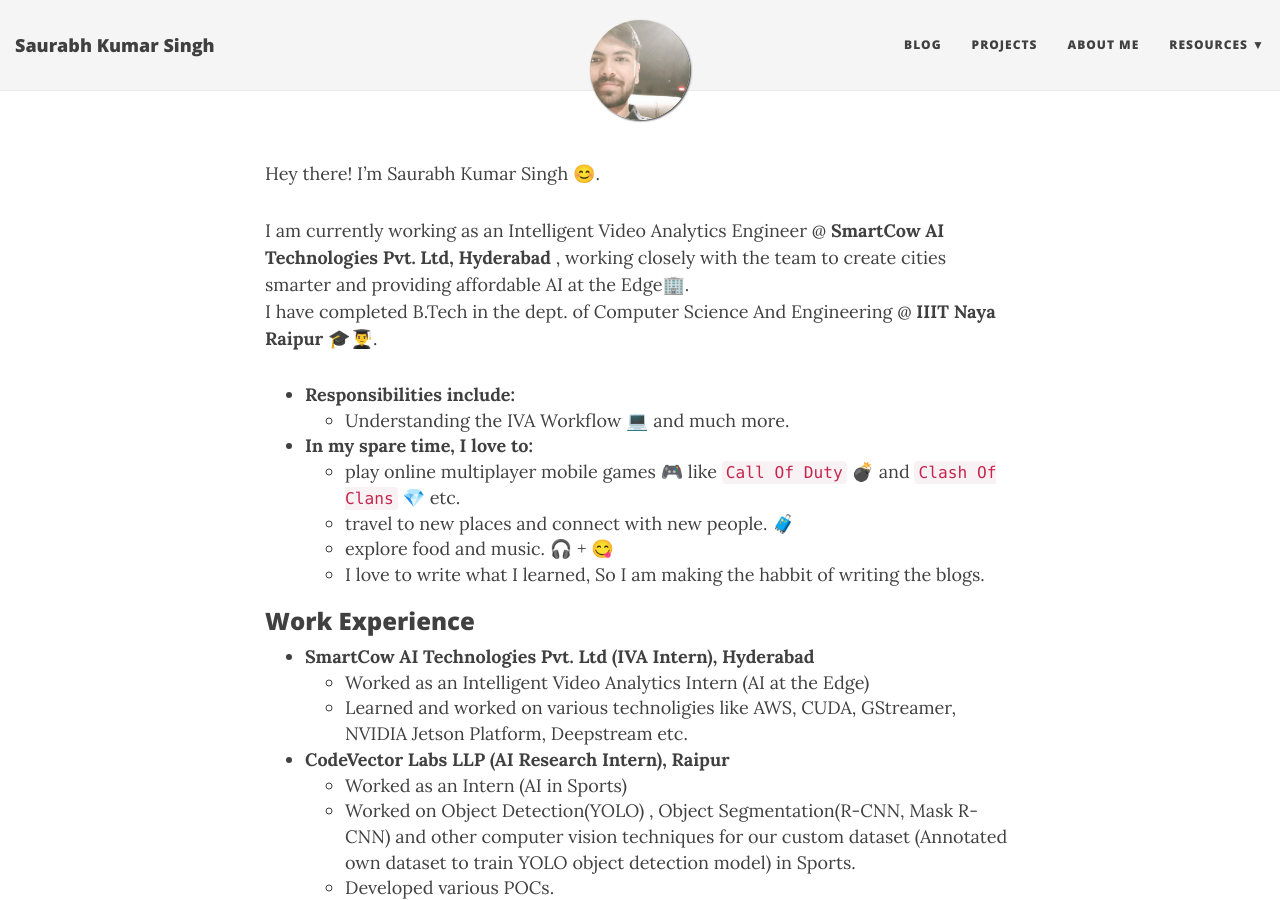
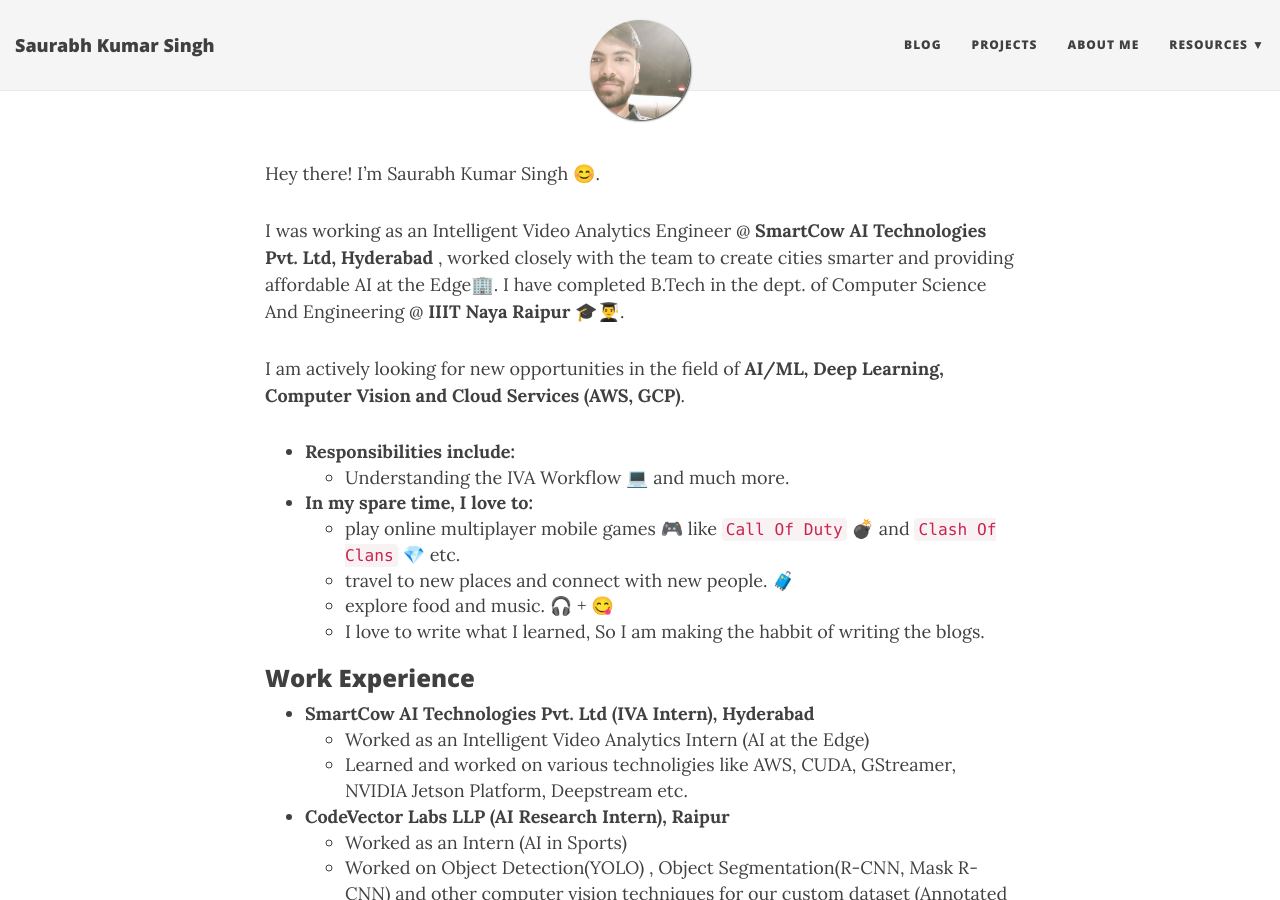
Before and after one commit to zenithexpo/temporary, a Jekyll site: the page built from aboutme.md, in a window 1280 px wide and 900 px high. Built offline with Jekyll 4.4.1, drawn with Linux system fonts in a browser that asks for light colours; nearby versions of some CDN libraries.

Commit message:
updated aboutme

```diff
--- a/aboutme.md
+++ b/aboutme.md
@@ -6,8 +6,10 @@ subtitle: Read below to find out why I might be interesting for you.
 
 Hey there! I'm Saurabh Kumar Singh 😊.
 
-I am currently working as an Intelligent Video Analytics Engineer @ **SmartCow AI Technologies Pvt. Ltd, Hyderabad** , working closely with the team to create cities smarter and providing affordable AI at the Edge🏢.
+I was working as an Intelligent Video Analytics Engineer @ **SmartCow AI Technologies Pvt. Ltd, Hyderabad** , worked closely with the team to create cities smarter and providing affordable AI at the Edge🏢.
 I have completed B.Tech in the dept. of Computer Science And Engineering @ **IIIT Naya Raipur** 🎓👨‍🎓.
+
+I am actively looking for new opportunities in the field of **AI/ML, Deep Learning, Computer Vision and Cloud Services (AWS, GCP)**.
 
 
 - **Responsibilities include:**
```
Also changed, not shown: 1 other file.
